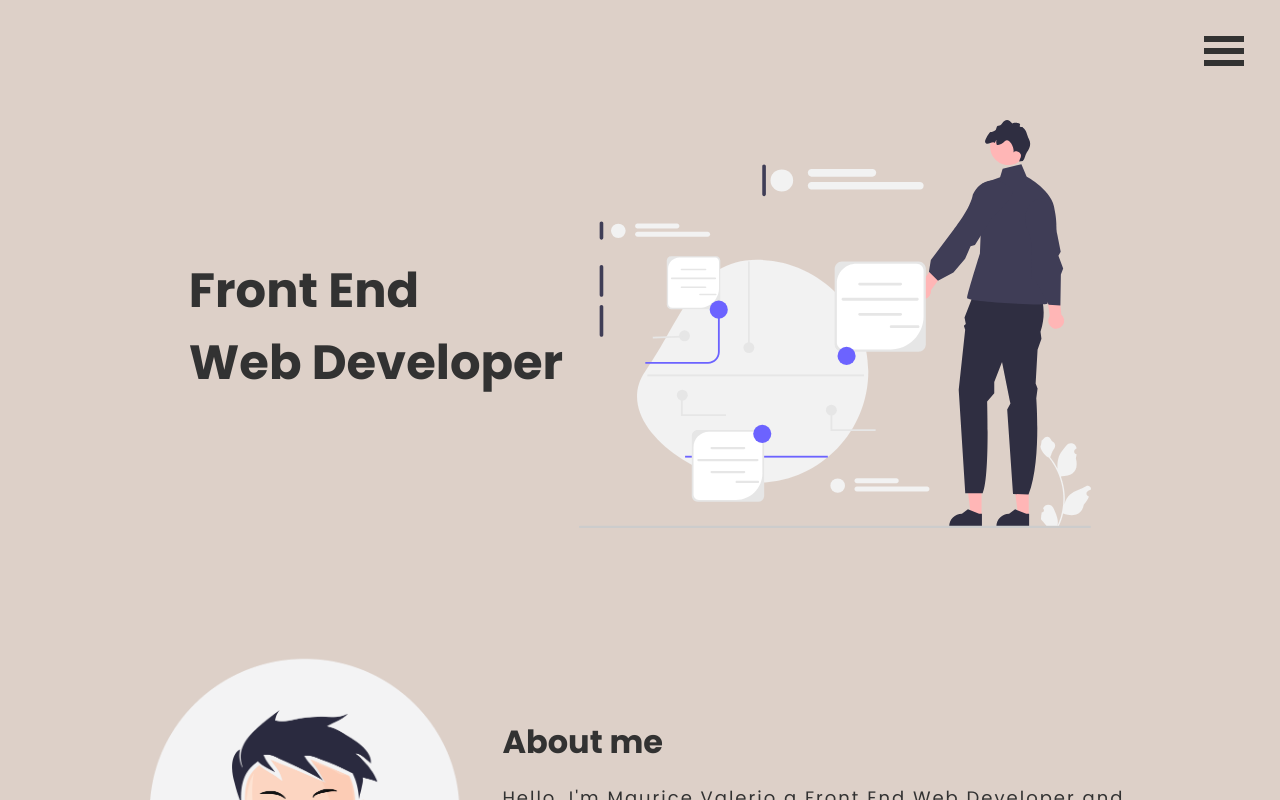
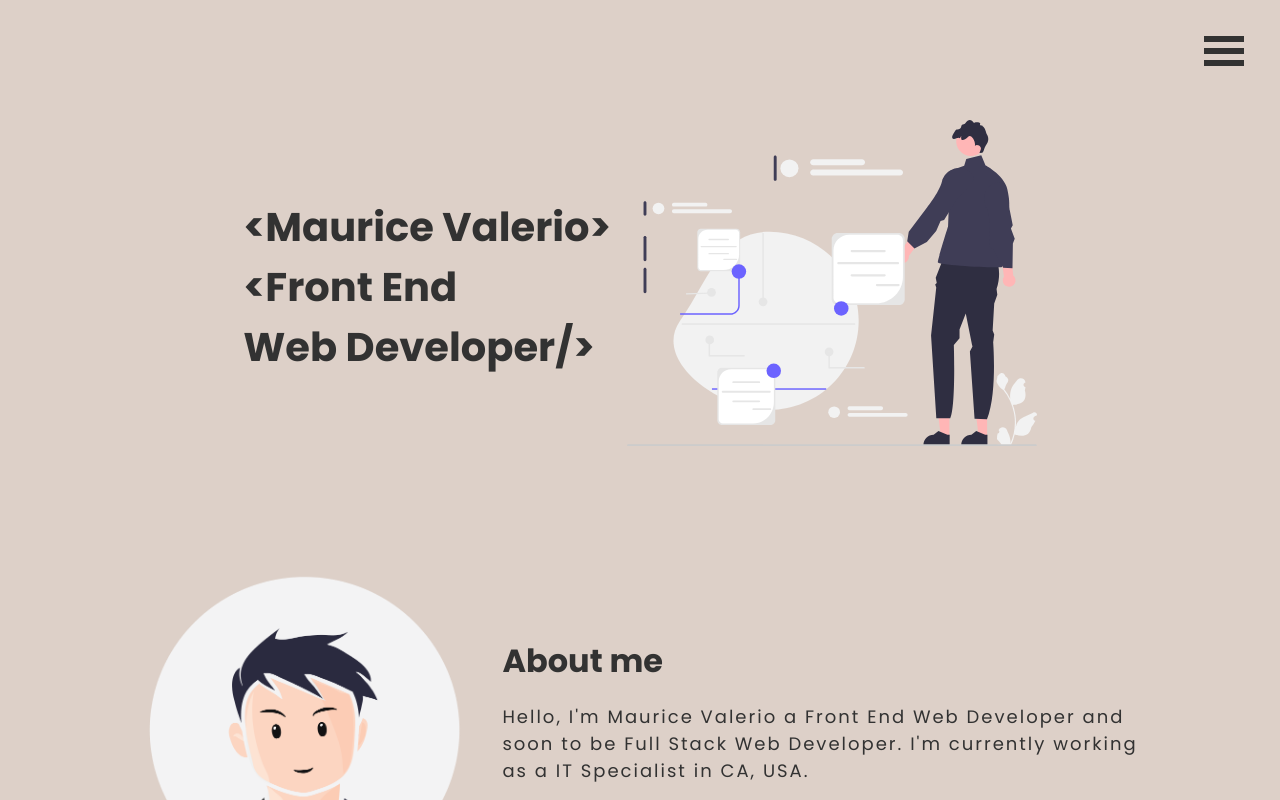
Before and after one commit to mauricevalerio/portfolio, a React (Vite) app: page / in a window 1280 px wide. Shown: the top 800 px of the page. Built offline with nearby package versions, Linux system fonts and the light colour scheme.

Commit message:
Updated Contact Me
updated contact me layout using flexbox and added animation on hero section

```diff
--- a/src/components/ContactMe.css
+++ b/src/components/ContactMe.css
@@ -1,14 +1,26 @@
+h2.contact-me-header {
+    text-align: center;
+}
+
+.contact-me-image {
+    width: 100%;
+}
+
 textarea,
 input,
 button {
-    background: #323232;
+    background: #f5f5f5;
     padding: 1em 1.5em;
-    color: #DDD0C8;
-    font-weight: 700;
+    color: #323232;
     font-size: 1rem;
     font-family: inherit;
     outline: none;
     margin-top: 0.25em;
+    border: none;
+}
+
+textarea {
+    height: 350px;
 }
 
 textarea,
@@ -20,6 +32,7 @@ button {
     border-radius: 24px;
     text-shadow: 0px 0px 1px #323232;
     width: 100%;
+    cursor: pointer;
 }
 
 textarea {
@@ -39,3 +52,41 @@ textarea {
 .input-group:last-of-type {
     margin-bottom: 0;
 }
+
+@media (width >=1024px) {
+    section#contact-me {
+        display: flex;
+        justify-content: center;
+        align-items: center;
+        gap: 1.5em;
+    }
+
+
+    input,
+    textarea {
+        padding: 1em;
+    }
+
+    textarea {
+        height: 175px;
+    }
+
+    .contact-me-inner,
+    form {
+        flex: 1;
+    }
+
+    .contact-me-inner {
+        display: flex;
+        flex-direction: column;
+        align-items: center;
+    }
+
+    .contact-me-image {
+        width: 70%
+    }
+
+    button {
+        width: unset;
+    }
+}
--- a/src/components/ContactMe.jsx
+++ b/src/components/ContactMe.jsx
@@ -1,5 +1,6 @@
 import { useState } from "react"
 import './ContactMe.css'
+import programmerImage from '../assets/programmer.svg'
 
 export default function ContactMe() {
     const [formData, setFormData] = useState({
@@ -23,45 +24,46 @@ export default function ContactMe() {
     }
 
     return (
-        <section id="contact-me" className="padding">
-            <h2>
-                <span className="primary-color">contact me</span>
-            </h2>
-            <form onSubmit={handleSubmit}>
+        <section id='contact-me' className='padding'>
+
+            <div className='contact-me-inner'>
+            <h2 className='contact-me-header primary-color'>Contact me</h2>
+            <img src={programmerImage} alt='About Me Doodle' className='contact-me-image'/>
+            </div>
+
+            <form onSubmit={handleSubmit} autoComplete='off'>
                 <div className='input-group'>
-                    <label htmlFor="name" className='label-text'>Name</label>
+                    <label htmlFor='name' className='label-text'>Name</label>
                     <input
-                    type="text"
-                    placeholder="Maurice"
-                    id="name"
-                    name="name"
+                    type='text'
+                    placeholder='Maurice'
+                    id='name'
+                    name='name'
                     value={formData.name}
                     onChange={handleInputChange}
                     required/>
                 </div>
 
                 <div className='input-group'>
-                    <label htmlFor="email" className='label-text'>Email Address</label>
+                    <label htmlFor='email' className='label-text'>Email Address</label>
                     <input
-                    type="email"
-                    placeholder="emailaddress@domain.com"
-                    id="email"
-                    name="email"
+                    type='email'
+                    placeholder='emailaddress@domain.com'
+                    id='email'
+                    name='email'
                     value={formData.email}
                     onChange={handleInputChange}
                     required/>
                 </div>
 
                 <div className='input-group'>
-                    <label htmlFor="message" className='label-text'>Message</label>
+                    <label htmlFor='message' className='label-text'>Message</label>
                     <textarea
-                    name="message"
-                    placeholder="I want to hire you!"
+                    name='message'
+                    placeholder='I want to hire you!'
                     value={formData.message}
                     onChange={handleInputChange}
-                    id="message"
-                    cols="30"
-                    rows="15"
+                    id='message'
                     required></textarea>
                 </div>
 
--- a/src/components/Hero.css
+++ b/src/components/Hero.css
@@ -8,6 +8,30 @@ section#hero {
 
 div.hero-image {
     width: 100%;
+}
+
+h1 {
+    transform: translateY(1em);
+    opacity: 0;
+}
+
+.basic-animation {
+    animation: 2s ease-in-out forwards move-up
+}
+
+.first-title {
+    animation-delay: 0.2s;
+}
+
+.second-title {
+    animation-delay: 0.3s;
+}
+
+@keyframes move-up {
+    100% {
+        transform: translateY(0px);
+        opacity: 1;
+    }
 }
 
 @media (width >=1024px) {
@@ -23,6 +47,6 @@ div.hero-image {
     }
 
     div.hero-image {
-        max-width: 50%;
+        max-width: 40%;
     }
 }
--- a/src/components/Hero.jsx
+++ b/src/components/Hero.jsx
@@ -5,8 +5,9 @@ export default function Hero() {
     return (
         <section id='hero' className='padding'>
             <div className='title'>
-                <h1 className='primary-color'>Front End</h1>
-                <h1 className='primary-color'> Web Developer</h1>
+                <h1 className='basic-animation name primary-color'>&#60;Maurice Valerio&#62;</h1>
+                <h1 className='basic-animation first-title primary-color'>&#60;Front End</h1>
+                <h1 className='basic-animation second-title primary-color'> Web Developer/&#62;</h1>
             </div>
 
             <div className='hero-image'>
--- a/src/index.css
+++ b/src/index.css
@@ -17,7 +17,7 @@ section.padding {
 h1 {
   margin: 0;
   font-size: 3rem;
-  font-size: clamp(48px, 50%, 65px)
+  font-size: clamp(40px, 60%, 60px)
 }
 
 h2 {
```
Also changed, not shown: 1 other file (tests, documents, lock files or other folders).
